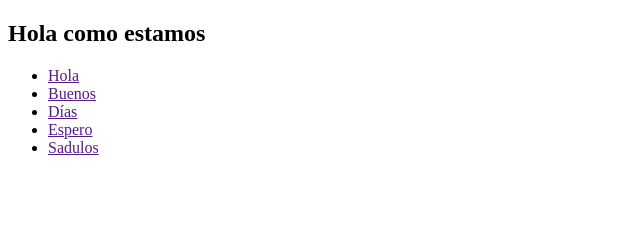
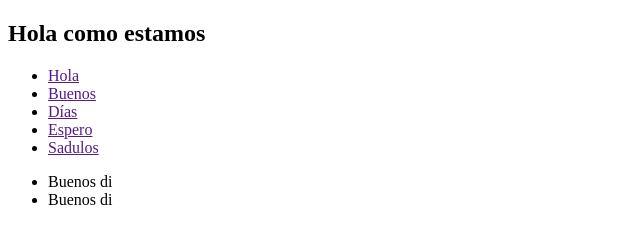
Before and after one commit to 1123q/pruebasg, a plain HTML site: page index.html in a window 1280 px wide. Shown: the whole page, without its empty margins (0-640 px from the left). Drawn offline with Linux system fonts and the light colour scheme.

Commit message:
Cambios en la rama proceso

```diff
--- a/index.html
+++ b/index.html
@@ -16,6 +16,10 @@
             <li><a href="">Espero</a></li>
             <li><a href="">Sadulos</a></li>
         </ul>
+        <ul>
+            <li>Buenos di</li>
+            <li>Buenos di</li>
+        </ul>
     </div>
 </body>
 </html>
```
